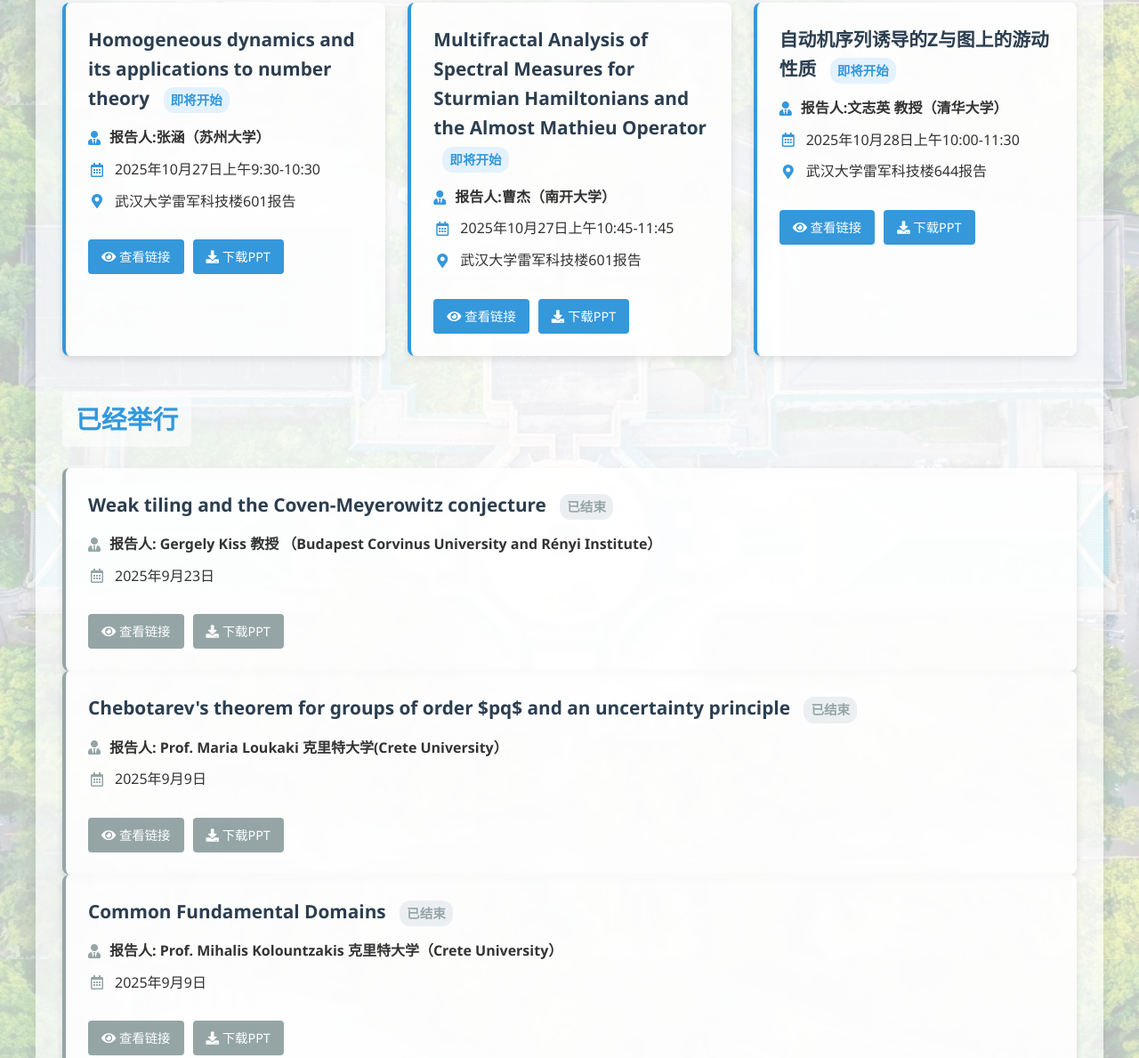
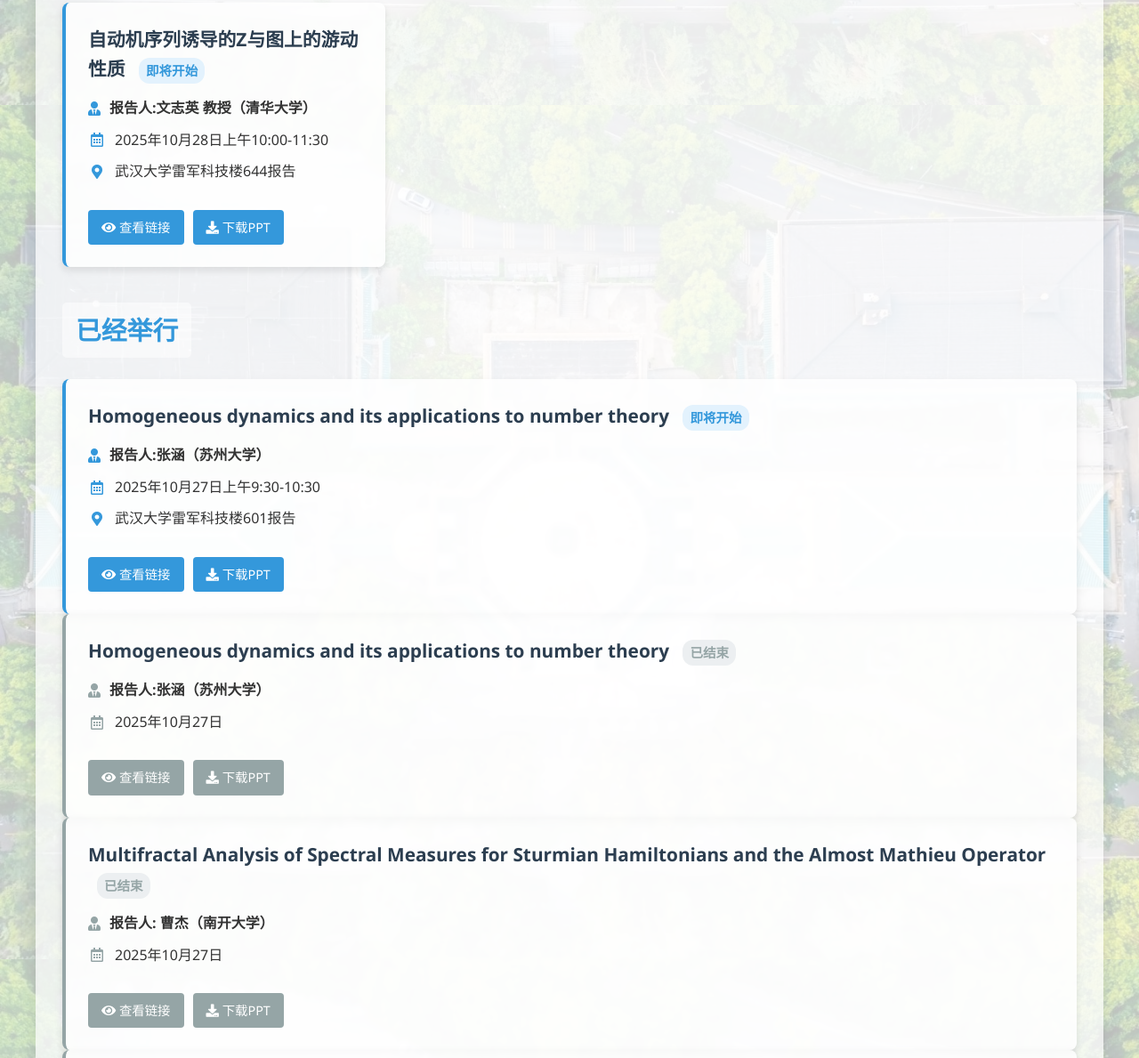
Before and after one commit to a-p-seminar/Seminar-of-Analysis-and-Probability, a plain HTML site: page index.html in a window 1280 px wide. Shown: the part 842-2031 px from the top of the page at 89% size. Drawn offline with Linux system fonts and the light colour scheme.

Commit message:
Update index.html

```diff
--- a/index.html
+++ b/index.html
@@ -306,45 +306,7 @@
         </div>
 
         <div class="reports-container">
-            <div class="report-card upcoming">
-                <h3 class="report-title">Homogeneous dynamics and its applications to number theory <span class="status-badge upcoming-badge">即将开始</span></h3>
-                <div class="report-speaker">
-                    <i class="fas fa-user-tie"></i>
-                    <span>报告人:张涵（苏州大学）</span>
-                </div>
-                <div class="report-meta">
-                    <i class="far fa-calendar-alt"></i>
-                    <span>2025年10月27日上午9:30-10:30</span>
-                </div>
-                <div class="report-meta">
-                    <i class="fas fa-map-marker-alt"></i>
-                    <span>武汉大学雷军科技楼601报告</span>
-                </div>
-                <div class="buttons-group">
-                    <a href="https://maths.whu.edu.cn/info/1115/149182.htm" class="btn btn-view"><i class="fas fa-eye"></i> 查看链接</a>
-                    <a href="#" class="btn"><i class="fas fa-download"></i> 下载PPT</a>
-                </div>
-            </div>
 
-            <div class="report-card upcoming">
-                <h3 class="report-title">Multifractal Analysis of Spectral Measures for Sturmian Hamiltonians and the Almost Mathieu Operator <span class="status-badge upcoming-badge">即将开始</span></h3>
-                <div class="report-speaker">
-                    <i class="fas fa-user-tie"></i>
-                    <span>报告人:曹杰（南开大学）</span>
-                </div>
-                <div class="report-meta">
-                    <i class="far fa-calendar-alt"></i>
-                    <span>2025年10月27日上午10:45-11:45</span>
-                </div>
-                <div class="report-meta">
-                    <i class="fas fa-map-marker-alt"></i>
-                    <span>武汉大学雷军科技楼601报告</span>
-                </div>
-                <div class="buttons-group">
-                    <a href="https://maths.whu.edu.cn/info/1115/149192.htm" class="btn btn-view"><i class="fas fa-eye"></i> 查看链接</a>
-                    <a href="#" class="btn"><i class="fas fa-download"></i> 下载PPT</a>
-                </div>
-            </div>
 
              <div class="report-card upcoming">
                 <h3 class="report-title">自动机序列诱导的Z与图上的游动性质 <span class="status-badge upcoming-badge">即将开始</span></h3>
@@ -370,6 +332,58 @@
         </div>
 
         <h2>已经举行</h2>
+
+        <div class="report-card upcoming">
+                <h3 class="report-title">Homogeneous dynamics and its applications to number theory <span class="status-badge upcoming-badge">即将开始</span></h3>
+                <div class="report-speaker">
+                    <i class="fas fa-user-tie"></i>
+                    <span>报告人:张涵（苏州大学）</span>
+                </div>
+                <div class="report-meta">
+                    <i class="far fa-calendar-alt"></i>
+                    <span>2025年10月27日上午9:30-10:30</span>
+                </div>
+                <div class="report-meta">
+                    <i class="fas fa-map-marker-alt"></i>
+                    <span>武汉大学雷军科技楼601报告</span>
+                </div>
+                <div class="buttons-group">
+                    <a href="https://maths.whu.edu.cn/info/1115/149182.htm" class="btn btn-view"><i class="fas fa-eye"></i> 查看链接</a>
+                    <a href="#" class="btn"><i class="fas fa-download"></i> 下载PPT</a>
+                </div>
+            </div>
+
+        <div class="report-card past">
+                <h3 class="report-title">Homogeneous dynamics and its applications to number theory <span class="status-badge past-badge">已结束</span></h3>
+                <div class="report-speaker">
+                    <i class="fas fa-user-tie"></i>
+                    <span>报告人:张涵（苏州大学）</span>
+                </div>
+                <div class="report-meta">
+                    <i class="far fa-calendar-alt"></i>
+                    <span>2025年10月27日 </span>
+                </div>
+                <div class="buttons-group">
+                    <a href="https://maths.whu.edu.cn/info/1115/149182.htm" class="btn btn-view"><i class="fas fa-eye"></i> 查看链接</a>
+                    <a href="PPT/251027zhanghan.pdf" class="btn"><i class="fas fa-download"></i> 下载PPT</a>
+                </div>
+            </div>
+
+        <div class="report-card past">
+                <h3 class="report-title">Multifractal Analysis of Spectral Measures for Sturmian Hamiltonians and the Almost Mathieu Operator <span class="status-badge past-badge">已结束</span></h3>
+                <div class="report-speaker">
+                    <i class="fas fa-user-tie"></i>
+                    <span>报告人: 曹杰（南开大学）</span>
+                </div>
+                <div class="report-meta">
+                    <i class="far fa-calendar-alt"></i>
+                    <span>2025年10月27日 </span>
+                </div>
+                <div class="buttons-group">
+                    <a href="https://maths.whu.edu.cn/info/1115/149192.htm" class="btn btn-view"><i class="fas fa-eye"></i> 查看链接</a>
+                    <a href="" class="btn"><i class="fas fa-download"></i> 下载PPT</a>
+                </div>
+            </div>
 
         <div class="report-card past">
                 <h3 class="report-title">Weak tiling and the Coven-Meyerowitz conjecture <span class="status-badge past-badge">已结束</span></h3>
```
